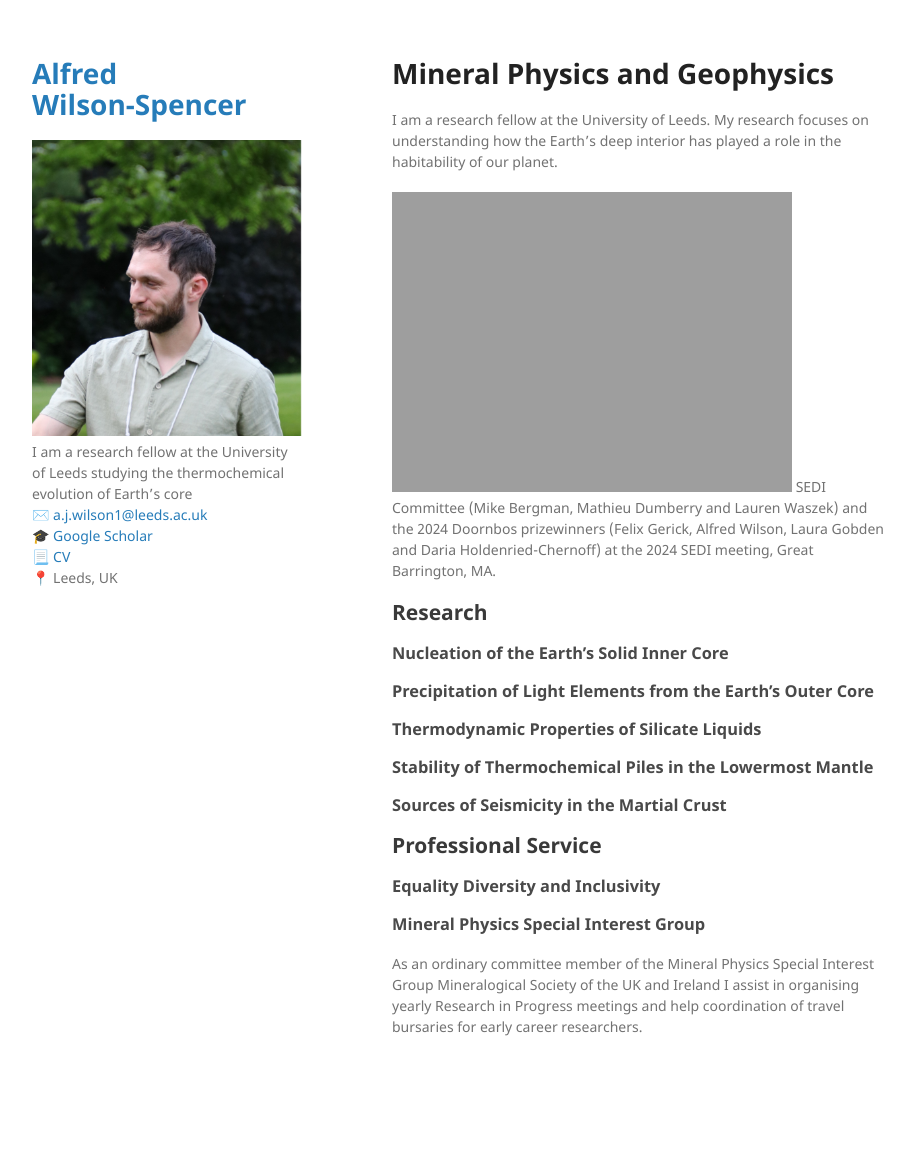
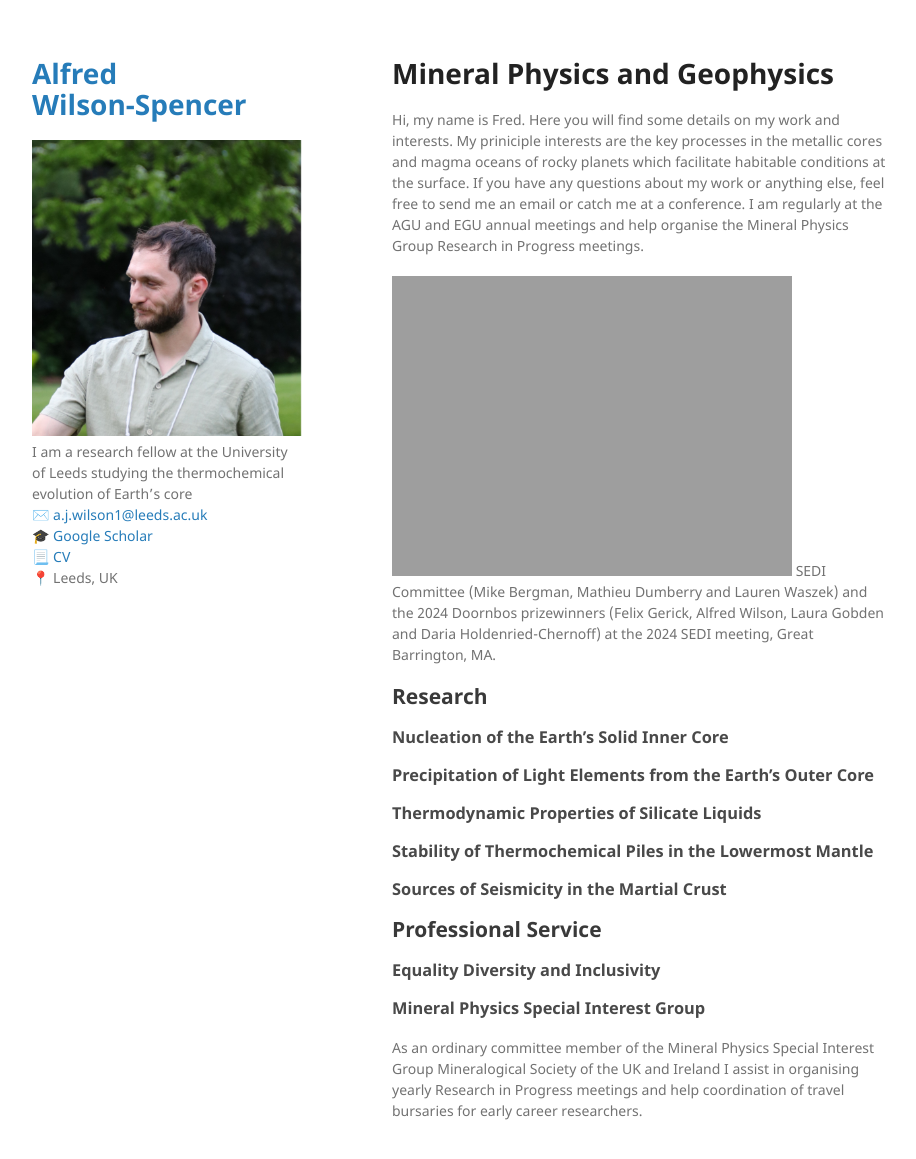
Before and after one commit to Fwilson93/Portfolio, a Jekyll site: the page built from index.md, in a window 1280 px wide and 1191 px high. Shown: the top 1159 px of the window, without its empty margins (178-1094 px from the left). Built offline with Jekyll 4.4.1, drawn with Linux system fonts in a browser that asks for light colours; our own code applies the rules of GitHub Pages for plain Markdown files.

Commit message:
Update index.md

```diff
--- a/index.md
+++ b/index.md
@@ -4,7 +4,7 @@ layout: default
 
 # Mineral Physics and Geophysics
 
-I am a research fellow at the University of Leeds. My research focuses on understanding how the Earth's deep interior has played a role in the habitability of our planet.
+Hi, my name is Fred. Here you will find some details on my work and interests. My priniciple interests are the key processes in the metallic cores and magma oceans of rocky planets which facilitate habitable conditions at the surface. If you have any questions about my work or anything else, feel free to send me an email or catch me at a conference. I am regularly at the AGU and EGU annual meetings and help organise the Mineral Physics Group Research in Progress meetings.
 
 ![SEDI](https://fwilson93.github.io/Portfolio/assets/img/SEDI_Doornbos.JPG)
 SEDI Committee (Mike Bergman, Mathieu Dumberry and Lauren Waszek) and the 2024 Doornbos prizewinners (Felix Gerick, Alfred Wilson, Laura Gobden and Daria Holdenried-Chernoff) at the 2024 SEDI meeting, Great Barrington, MA.
```
